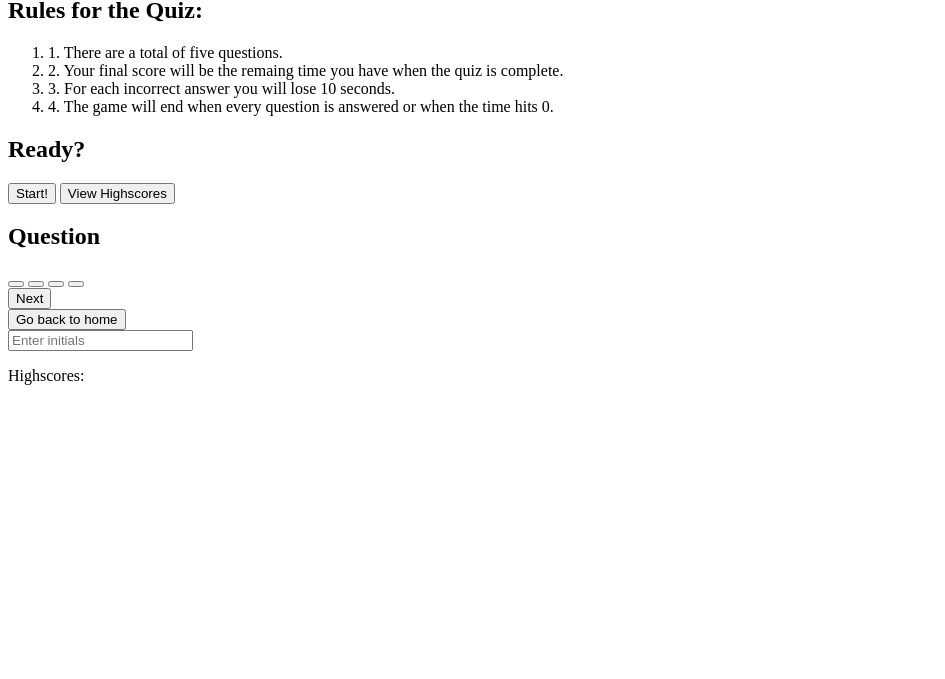
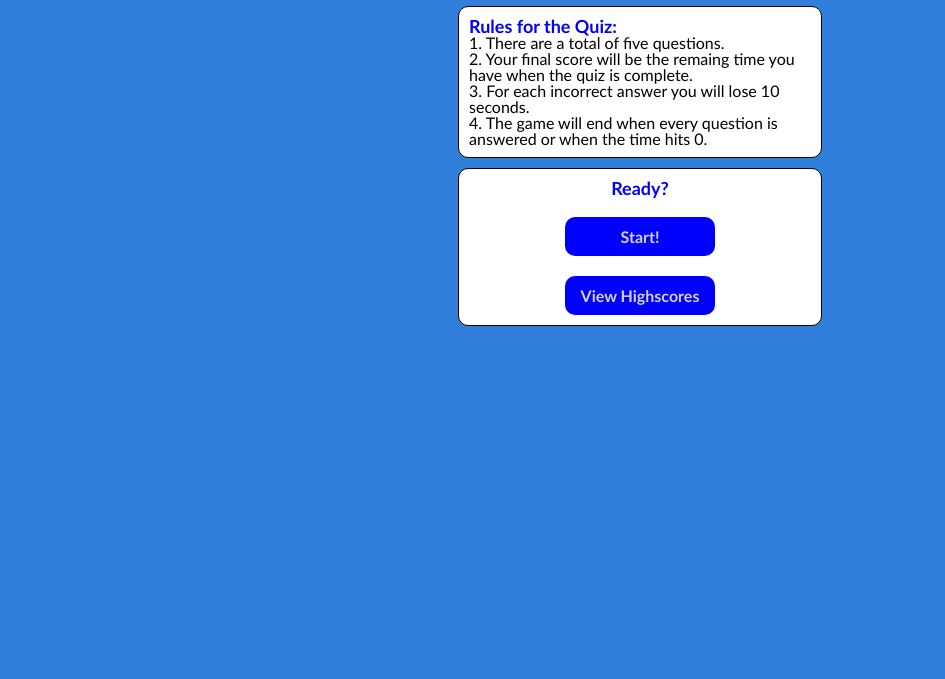
Before and after one commit to caldardn/HW4-Web-APIs-Code-Quiz, a plain HTML site: page index.html in a window 1280 px wide. Shown: the part 121-800 px from the top of the page, without its empty margins (0-945 px from the left). Drawn offline with Linux system fonts and the light colour scheme; the site is published under a folder, as on GitHub Pages, so addresses that start at the root find nothing.

Commit message:
adding update href

```diff
--- a/index.html
+++ b/index.html
@@ -4,8 +4,8 @@
 <head>
     <meta charset="UTF-8">
     <meta name="viewport" content="width=device-width, initial-scale=1.0">
-    <link rel="stylesheet" href="/assets/reset.css" />
-    <link rel="stylesheet" href="/assets/style.css">
+    <link rel="stylesheet" href="./assets/reset.css" />
+    <link rel="stylesheet" href="./assets/style.css">
     <title>JS Quiz Home</title>
 </head>
 
```
